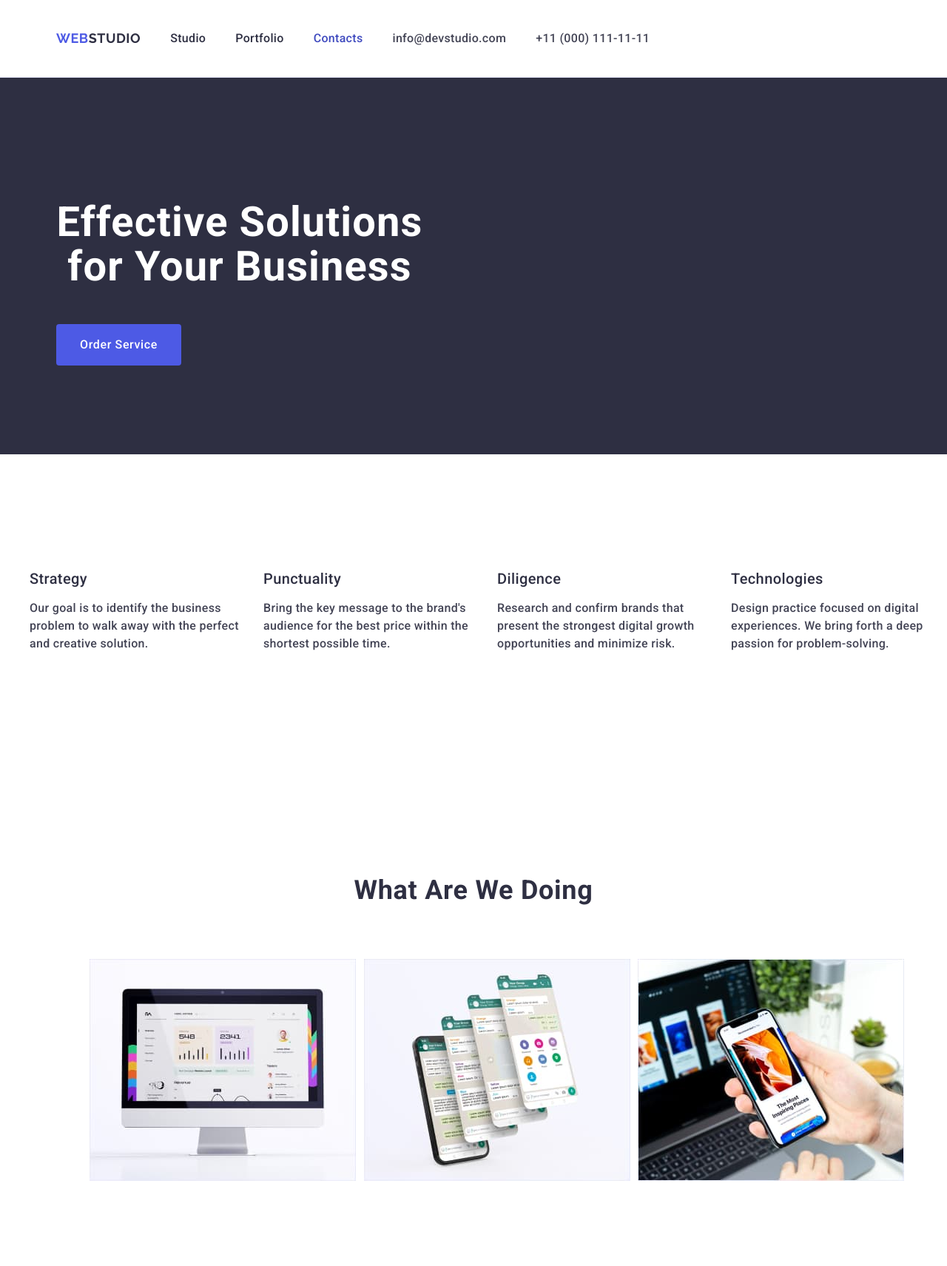
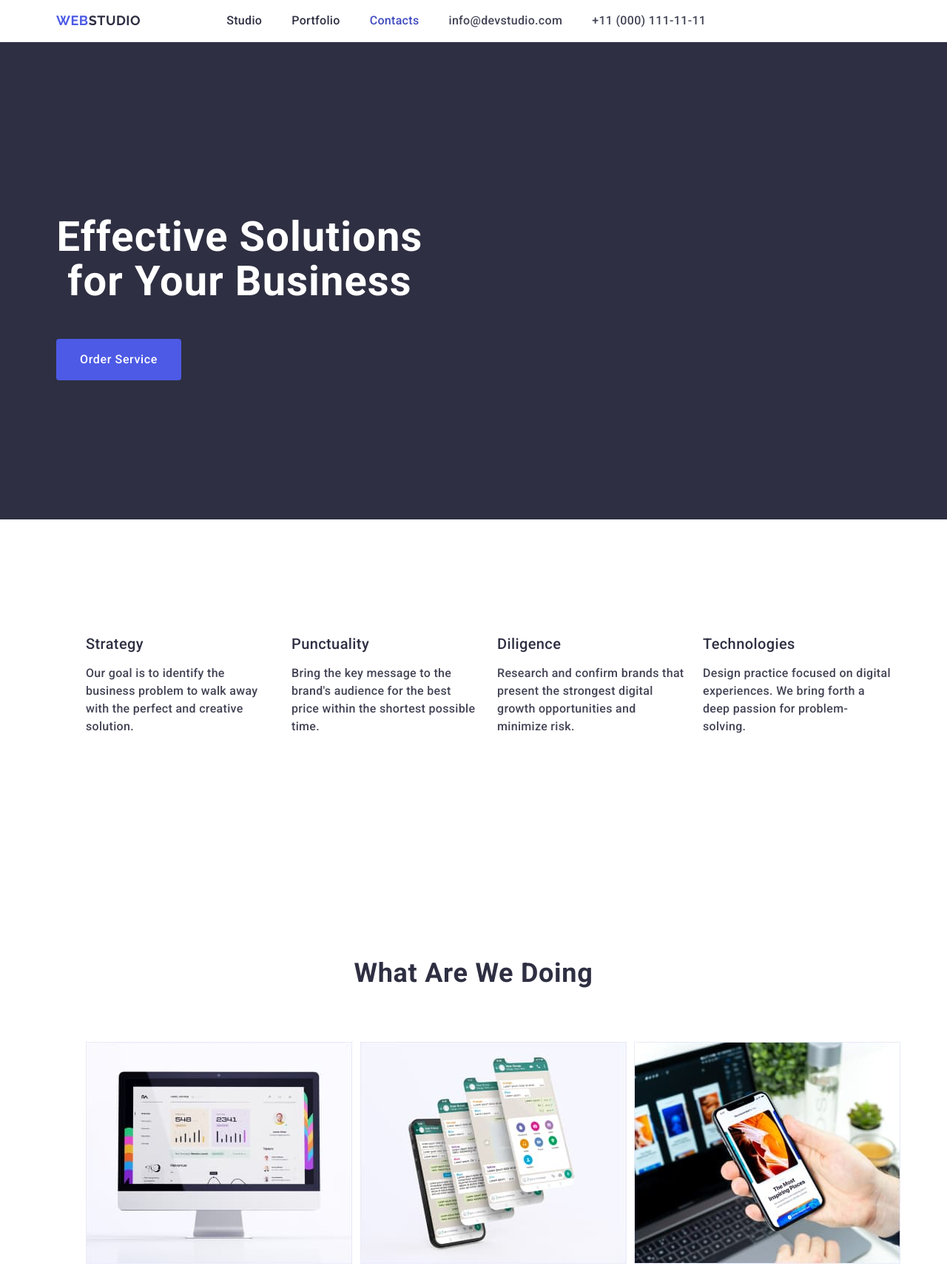
Before and after one commit to Aleksandermo/goit-markup-hw-03, a plain HTML site: page index.html in a window 1280 px wide. Shown: the top 1711 px of the page at 74% size. Drawn offline with Linux system fonts and the light colour scheme.

Commit message:
feat: init3 hw3

```diff
--- a/css/styles.css
+++ b/css/styles.css
@@ -57,6 +57,7 @@ body {
   height: 56px;
   border: none;
   border-radius: 4px;
+  cursor: pointer;
 }
 .boxes {
   padding: 120px 0 120px;
@@ -81,7 +82,7 @@ body {
   border-radius: 0px 0px 4px 4px;
 }
 .filter-team-name {
-  padding: 32px 16px 32px;
+  padding: 32px 0px;
 }
 .filter-third-header {
   text-align: center;
@@ -95,11 +96,9 @@ body {
   padding-left: 0px;
   margin-left: 0px;
 }
-.photos {
-  padding-inline: 5px;
-}
 .filter-single-section {
-  padding: 96px 0 120px 0;
+  padding: 96px;
+  padding-bottom: 120px;
 }
 .filter-buttons {
   display: flex;
--- a/index.html
+++ b/index.html
@@ -17,12 +17,11 @@
   <header class="filter-header">
     <div class="container navigation">
       <nav class="nav-position">
-        <a href="/" class="logo link">WEB<span class="filter-studio ">Studio</span></a>
+        <a href="/" class="logo link logo-position">WEB<span class="filter-studio ">Studio</span></a>
         <ul class="list mail">
-          <li class="inside-contacts"><a href="./index.html" class="filter-nav link list-first ">Studio</a></li>
-          <li class="inside-contacts"><a href="./portfolio.html"
-              class="filter-nav link list-first inside-contacts">Portfolio</a></li>
-          <li class="inside-contacts"><a href="" class="filter-nav link list-first">Contacts</a></li>
+          <li><a href="./index.html" class="filter-nav link list-first inside-contacts">Studio</a></li>
+          <li><a href="./portfolio.html" class="filter-nav link list-first inside-contacts">Portfolio</a></li>
+          <li><a href="" class="filter-nav link list-first">Contacts</a></li>
         </ul>
       </nav>
       <address class="filter-address mail-navigation">
@@ -37,7 +36,7 @@
   </header>
   <main>
 
-    <section class="main-title-background section filter-title">
+    <section class="main-title-background filter-title">
       <div class="container">
         <h1 class="branding-header title">Effective Solutions for Your Business</h1>
         <button type="button" class="filter-single-button filter-first-buttom">Order Service</button>
@@ -45,7 +44,7 @@
     </section>
 
     <section class="section boxes">
-      <div class="container"></div>
+      <div class="container">
         <h2 class="filter-studio visually-hidden">Our values</h2>
         <ul class="list box-position">
           <li class="box">
@@ -83,15 +82,15 @@
       <div class="container">
         <h2 class="second-header filter-second-header">What are we doing</h2>
         <ul class="list box-position mail">
-          <li class="photos filter-photos-list">
+          <li class="filter-photos-list">
             <img class="picture-block" src="./images/imac.jpg" width="360" height="300"
               alt="monitor of an older model Imac displaying some kind of page " />
           </li>
-          <li class="photos filter-photos-list">
+          <li class="filter-photos-list">
             <img class="picture-block" src="./images/iphone.jpg" width="360" height="300"
               alt="iphone with open app and duplicated screen outside phone area" />
           </li>
-          <li class="photos filter-photos-list">
+          <li class="filter-photos-list">
             <img class="picture-block" src="./images/hand.jpg" width="360" height="300"
               alt="Hand holding phone, laptop can be seen in background" />
           </li>
@@ -131,8 +130,8 @@
             <img class="picture-block" src="./images/DanielWilson.jpg"
               alt="brunette with light stubble wearing a gray shirt " width="264" height="260" />
             <div class="filter-team-name">
-              <h3 class="first-header filter-third-header filter-paragraph">Daniel Wilson</h3>
-              <p class="list-first">UI Designer</p>
+              <h3 class="first-header filter-third-header">Daniel Wilson</h3>
+              <p class="list-first filter-paragraph">UI Designer</p>
             </div>
           </li>
         </ul>
@@ -142,7 +141,7 @@
   </main>
   <footer class="main-title-background footer-position">
     <div class="container">
-      <a href="/" class="logo link">WEB<span class="filter-studio-footer footer-link">Studio</span></a>
+      <a href="/" class="logo link footer-link">WEB<span class="filter-studio-footer">Studio</span></a>
       <p class="footer-paragraph filter-footer">
         Increase the flow of customers and <br>sales for your business with digital
         <br>marketing & growth solutions.
```
Also changed, not shown: portfolio.html (+31 -17 lines). Lines whose indentation alone changed are shown as unchanged.
